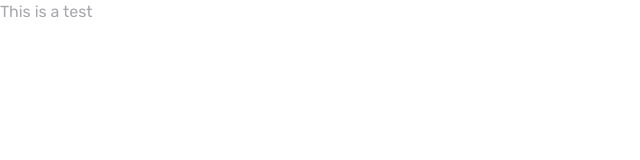
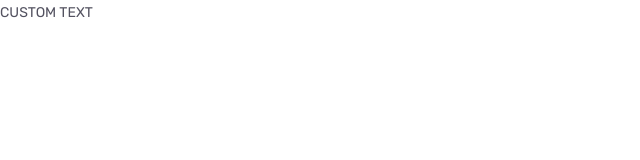
Before and after one commit to H3llynx/5.Bookmark-React, a React (Vite) app: page / in a window 1280 px wide. Shown: the top 160 px of the page, without its empty margins (0-640 px from the left). Built offline with nearby package versions, Linux system fonts and the light colour scheme.

Commit message:
feat / link component

```diff
--- /dev/null
+++ b/src/components/atoms/Link.tsx
@@ -0,0 +1,17 @@
+interface LinkProps {
+  text: string;
+  link: string;
+}
+
+export function Link({text, link}: LinkProps) {
+    return (
+        <a className="
+        uppercase
+        text-center
+        text-sm
+        text-grey-dark
+        transition duration-400
+        md:hover:text-red" href={link} tabIndex={0}>{text}
+        </a>
+    )
+}
--- a/src/pages/HomePage.tsx
+++ b/src/pages/HomePage.tsx
@@ -1,6 +1,10 @@
+import { Link } from "../components/atoms/Link"
+
 export function HomePage() {
 
     return (
-        <p>This is a test</p>
+        <>
+        <Link text="custom text" link="#"/>
+        </>
     )
 }
```
